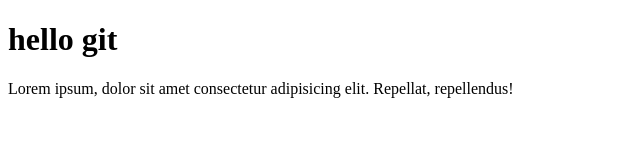
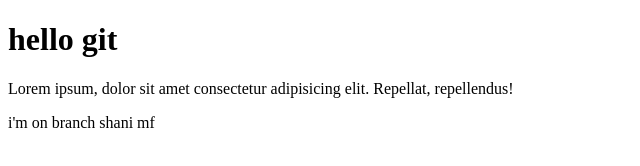
Before and after one commit to ShaniLee/Test5, a plain HTML site: page index.html in a window 1280 px wide. Shown: the whole page, without its empty margins (0-640 px from the left). Drawn offline with Linux system fonts and the light colour scheme.

Commit message:
init shani

```diff
--- a/index.html
+++ b/index.html
@@ -8,5 +8,6 @@
 <body>
     <h1>hello git</h1>
     <p>Lorem ipsum, dolor sit amet consectetur adipisicing elit. Repellat, repellendus!</p>
+    <p>i'm on branch shani mf</p>
 </body>
 </html>
```
